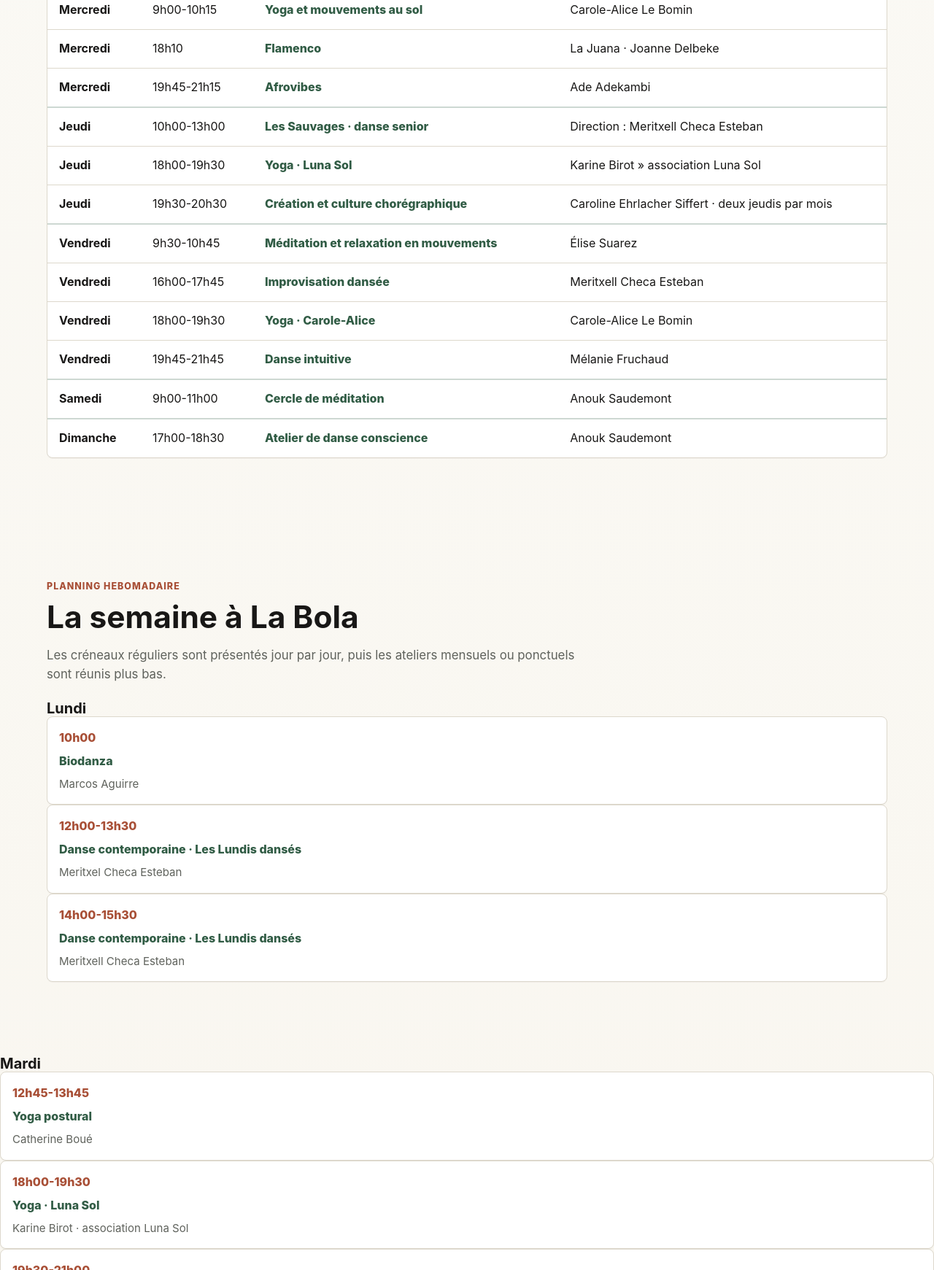
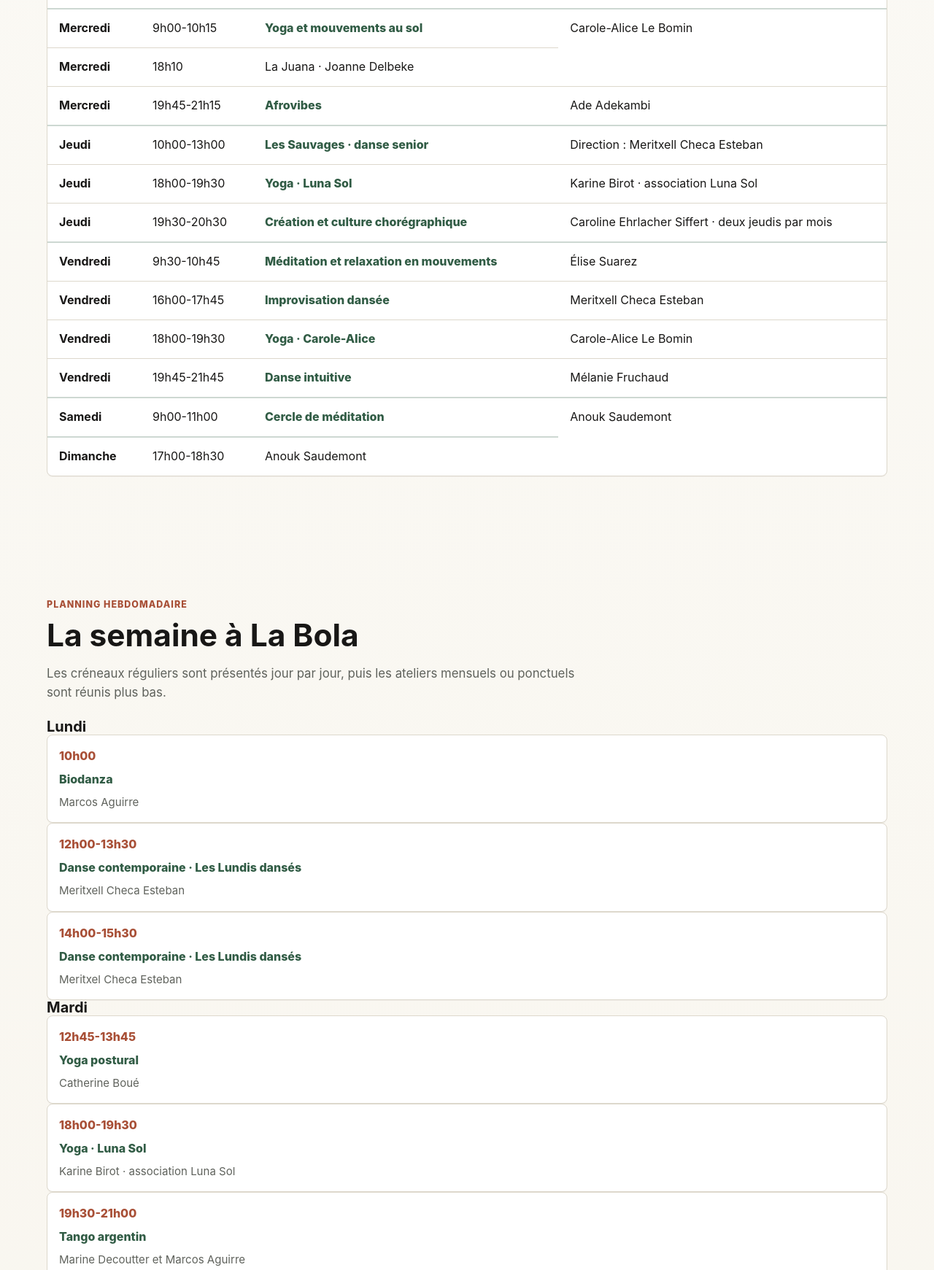
Before and after one commit to cberthou-blip/labola, a plain HTML site: page planning/index.html in a window 1280 px wide. Shown: the part 1059-2800 px from the top of the page at 73% size. Drawn offline with Linux system fonts and the light colour scheme.

Commit message:
Correction du planning La Bola

```diff
--- a/planning/index.html
+++ b/planning/index.html
@@ -54,45 +54,45 @@
         <thead><tr><th>Jour</th><th>Horaire</th><th>Pratique</th><th>Intervenant</th></tr></thead>
         <tbody>
           <tr><th>Lundi</th><td>10h00</td><td><a href="/cours/biodanza-marcos-aguirre/">Biodanza</a></td><td>Marcos Aguirre</td></tr>
-          <tr><th>Lundi</th><td>12h00-13h30</td><td><a href="/cours/danse-contemporaine-meritxell-checa/">Danse contemporaine · Les Lundis dansés</a></td><td>Meritxel Checa Esteban</td></tr>
+          <tr><th>Lundi</th><td>12h00-13h30</td><td><a href="/cours/danse-contemporaine-meritxell-checa/">Danse contemporaine · Les Lundis dansés</a></td><td>Meritxell Checa Esteban</td></tr>
           <tr><th>Lundi</th><td>14h00-15h30</td><td><a href="/cours/danse-contemporaine-meritxell-checa/">Danse contemporaine · Les Lundis dansés</a></td><td>Meritxell Checa Esteban</td></tr>
           <tr class="day-start"><th>Mardi</th><td>12h45-13h45</td><td><a href="/cours/yoga-catherine-boue/">Yoga postural</a></td><td>Catherine Boué</td></tr>
           <tr><th>Mardi</th><td>18h00-19h30</td><td><a href="/cours/yoga-karine-birot-luna-sol/">Yoga · Luna Sol</a></td><td>Karine Birot · association Luna Sol</td></tr>
           <tr><th>Mardi</th><td>19h30-21h00</td><td><a href="/cours/tango-argentin-tangosensible/">Tango argentin</a></td><td>Marine Decoutter et Marcos Aguirre</td></tr>
           <tr class="day-start"><th>Mercredi</th><td>9h00-10h15</td><td><a href="/cours/yoga-carole-alice-le-bomin/">Yoga et mouvements au sol</a></td><td>Carole-Alice Le Bomin</td></tr>
-          <tr><th>Mercredi</th><td>18h10</td><td><a href="/cours/flamenco-la-juana/">Flamenco</a></td><td>La Juana · Joanne Delbeke</td></tr>
+          <tr><th>Mercredi</th><td>18h10</td><td<a href="/cours/flamenco-la-juana/">Flamenco</a></td><td>La Juana · Joanne Delbeke</td></tr>
           <tr><th>Mercredi</th><td>19h45-21h15</td><td><a href="/cours/danse-afrovibes-ade-adekambi/">Afrovibes</a></td><td>Ade Adekambi</td></tr>
           <tr class="day-start"><th>Jeudi</th><td>10h00-13h00</td><td><a href="/cours/compagnie-senior-les-sauvages/">Les Sauvages · danse senior</a></td><td>Direction : Meritxell Checa Esteban</td></tr>
-          <tr><th>Jeudi</th><td>18h00-19h30</td><td><a href="/cours/yoga-karine-birot-luna-sol/">Yoga · Luna Sol</a></td><td>Karine Birot » association Luna Sol</td></tr>
+          <tr><th>Jeudi</th><td>18h00-19h30</td><td><a href="/cours/yoga-karine-birot-luna-sol/">Yoga · Luna Sol</a></td><td>Karine Birot · association Luna Sol</td></tr>
           <tr><th>Jeudi</th><td>19h30-20h30</td><td><a href="/cours/creation-culture-choregraphique-caroline-ehrlacher-siffert/">Création et culture chorégraphique</a></td><td>Caroline Ehrlacher Siffert · deux jeudis par mois</td></tr>
           <tr class="day-start"><th>Vendredi</th><td>9h30-10h45</td><td><a href="/cours/meditation-relaxation-mouvements-elise-suarez/">Méditation et relaxation en mouvements</a></td><td>Élise Suarez</td></tr>
           <tr><th>Vendredi</th><td>16h00-17h45</td><td><a href="/cours/improvisation-dansee-clisson/">Improvisation dansée</a></td><td>Meritxell Checa Esteban</td></tr>
           <tr><th>Vendredi</th><td>18h00-19h30</td><td><a href="/cours/yoga-carole-alice-le-bomin/">Yoga · Carole-Alice</a></td><td>Carole-Alice Le Bomin</td></tr>
           <tr><th>Vendredi</th><td>19h45-21h45</td><td><a href="/cours/danse-intuitive-melanie-fruchaud/">Danse intuitive</a></td><td>Mélanie Fruchaud</td></tr>
           <tr class="day-start"><th>Samedi</th><td>9h00-11h00</td><td><a href="/cours/cercle-meditation-anouk-saudemont/">Cercle de méditation</a></td><td>Anouk Saudemont</td></tr>
-          <tr class="day-start"><th>Dimanche</th><td>17h00-18h30</td><td><a href="/cours/atelier-danse-conscience-anouk-saudemont/">Atelier de danse conscience</a></td><td>Anouk Saudemont</td></tr>
+          <tr class="day-start"><th>Dimanche</th><td>17h00-18h30</td><td<a href="/cours/atelier-danse-conscience-anouk-saudemont/">Atelier de danse conscience</a></td><td>Anouk Saudemont</td></tr>
         </tbody>
       </table>
     </div>
   </section>
   <section class="section weekly-schedule">
     <div class="section-heading">
-      <p class="eyebrow">Planning hebomadaire</p>
+      <p class="eyebrow">Planning hebdomadaire</p>
       <h2>La semaine à La Bola</h2>
       <p>Les créneaux réguliers sont présentés jour par jour, puis les ateliers mensuels ou ponctuels sont réunis plus bas.</p>
     </div>
     <div class="schedule-stack">
       <section class="schedule-day" id="planning-lundi">
         <h3>Lundi</h3>
-        <di class="schedule-day-list">
+        <div class="schedule-day-list">
           <article class="schedule-card"><span class="schedule-time">10h00</span><p><a href="/cours/biodanza-marcos-aguirre/">Biodanza</a></p><small>Marcos Aguirre</small></article>
-          <article class="schedule-card"><span class="schedule-time">12h00-13h30</span><p><a href="/cours/danse-contemporaine-meritxell-checa/">Danse contemporaine · Les Lundis dansés</a></p><small>Meritxel Checa Esteban</small></article>
-          <article class="schedule-card"><span class="schedule-time">14h00-15h30</span><p><a href="/cours/danse-contemporaine-meritxell-checa/">Danse contemporaine · Les Lundis dansés</a></p><small>Meritxell Checa Esteban</small></article>
+          <article class="schedule-card"><span class="schedule-time">12h00-13h30</span><p><a href="/cours/danse-contemporaine-meritxell-checa/">Danse contemporaine · Les Lundis dansés</a></p><small>Meritxell Checa Esteban</small></article>
+          <article class="schedule-card"><span class="schedule-time">14h00-15h30</span><p><a href="/cours/danse-contemporaine-meritxell-checa/">Danse contemporaine · Les Lundis dansés</a></p><small>Meritxel Checa Esteban</small></article>
         </div>
       </section>
       <section class="schedule-day" id="planning-mardi">
         <h3>Mardi</h3>
-        <di class="schedule-day-list">
+        <div class="schedule-day-list">
           <article class="schedule-card"><span class="schedule-time">12h45-13h45</span><p><a href="/cours/yoga-catherine-boue/">Yoga postural</a></p><small>Catherine Boué</small></article>
           <article class="schedule-card"><span class="schedule-time">18h00-19h30</span><p><a href="/cours/yoga-karine-birot-luna-sol/">Yoga · Luna Sol</a></p><small>Karine Birot · association Luna Sol</small></article>
           <article class="schedule-card"><span class="schedule-time">19h30-21h00</span><p><a href="/cours/tango-argentin-tangosensible/">Tango argentin</a></p><small>Marine Decoutter et Marcos Aguirre</small></article>
@@ -108,9 +108,9 @@
       </section>
       <section class="schedule-day" id="planning-jeudi">
         <h3>Jeudi</h3>
-        <di class="schedule-day-list">
+        <div class="schedule-day-list">
           <article class="schedule-card"><span class="schedule-time">10h00-13h00</span><p><a href="/cours/compagnie-senior-les-sauvages/">Les Sauvages · danse senior</a></p><small>Direction : Meritxel Checa Esteban</small></article>
-          <article class="schedule-card"><span class="schedule-time">18h00-19h30</span><p><a href="/cours/yoga-karine-birot-luna-sol/">Yoga · Luna Sol</a></p><small>Karine Birot » association Luna Sol</small></article>
+          <article class="schedule-card"><span class="schedule-time">18h00-19h30</span><p><a href="/cours/yoga-karine-birot-luna-sol/">Yoga · Luna Sol</a></p><small>Karine Birot · association Luna Sol</small></article>
           <article class="schedule-card"><span class="schedule-time">19h30-20h30</span><p><a href="/cours/creation-culture-choregraphique-caroline-ehrlacher-siffert/">Création et culture chorégraphique</a></p><small>Caroline Ehrlacher Siffert · deux jeudis par mois</small></article>
         </div>
       </section>
@@ -125,7 +125,7 @@
       </section>
       <section class="schedule-day" id="planning-samedi">
         <h3>Samedi</h3>
-        <di class="schedule-day-list">
+        <div class="schedule-day-list">
           <article class="schedule-card"><span class="schedule-time">9h00-11h00</span><p><a href="/cours/cercle-meditation-anouk-saudemont/">Cercle de méditation</a></p><small>Anouk Saudemont</small></article>
         </div>
       </section>
@@ -141,7 +141,7 @@
         <h3>Ateliers mensuels et autres formats</h3>
         <p>Des rendez-vous proposés chaque mois ou selon le calendrier propre à chaque pratique.</p>
       </div>
-      <di class="periodic-grid">
+      <div class="periodic-grid">
         <article class="periodic-card">
           <div class="periodic-meta"><span>Samedi</span><strong>2h / mois</strong></div>
           <h4><a href="/cours/cours-collectifs-chant-lucie-gabrielle/">Cours collectifs de chant</a></h4>
@@ -165,7 +165,7 @@
       </div>
     </section>
   </section>
-  <section class="section faq section">
+  <section class="section faq-section">
     <div class="section-heading">
       <p class="eyebrow">FAQ</p>
       <h2>Questions pratiques</h2>
```
